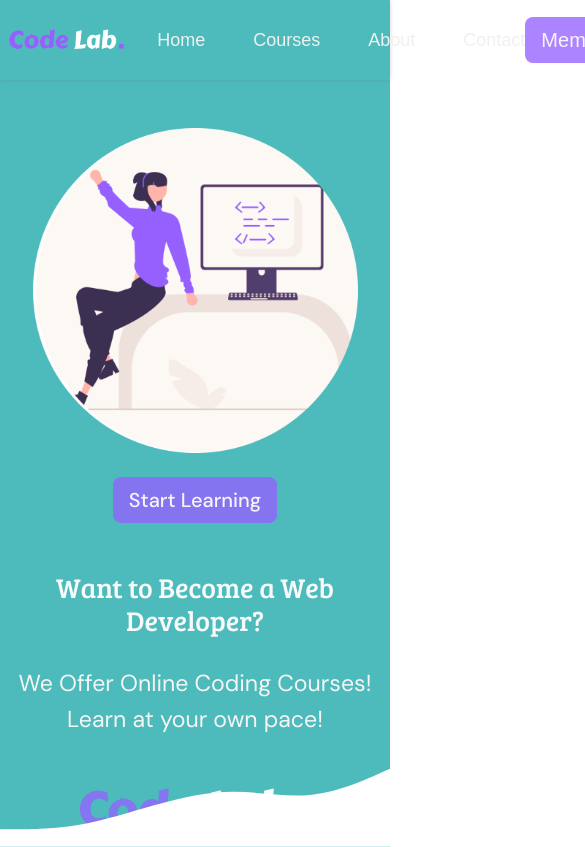
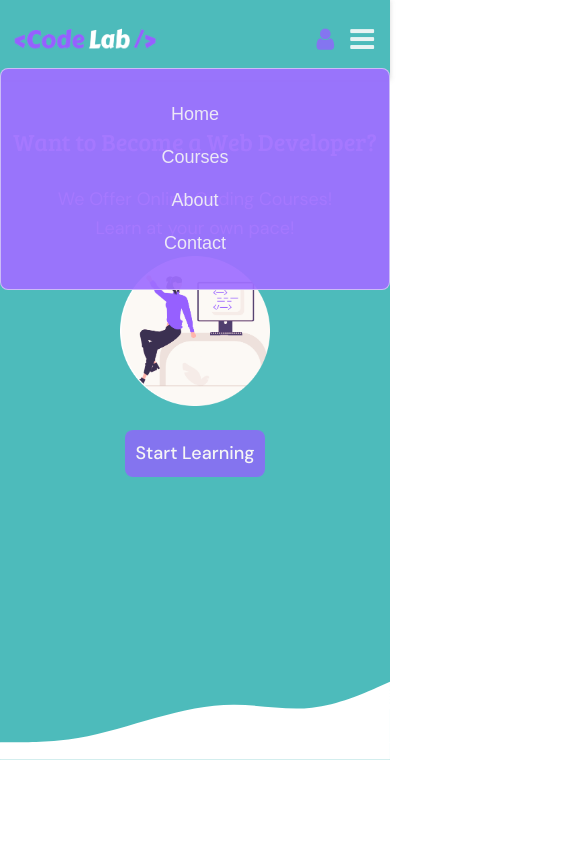
Before and after one commit to GITvoren/course-booking-react, a React (Create React App) app: page / in a window 390 px wide. Shown: the top 847 px of the page, 585 px wide, since content can reach past the window. Built offline with nearby package versions, Linux system fonts and the light colour scheme; a web font is replaced by a local one.

Commit message:
added some mobile responsiveness

```diff
--- a/public/index.html
+++ b/public/index.html
@@ -3,6 +3,8 @@
   <head>
     <meta charset="utf-8" />
     <meta name="viewport" content="width=device-width, initial-scale=1" />
+    <!-- Font awesome icons -->
+    <link rel="stylesheet" href="https://cdnjs.cloudflare.com/ajax/libs/font-awesome/4.7.0/css/font-awesome.min.css">
     <title>React App</title>
   </head>
   <body>
--- a/src/assets/css/banner.css
+++ b/src/assets/css/banner.css
@@ -55,3 +55,78 @@ svg{
      font-family: 'DM Sans', sans-serif;
      font-weight: 400;
 }
+
+@media(max-width:462px){
+     .brand-name{
+          display: none;
+     }
+
+     h1{
+          font-size: 24px;
+     }
+
+     h3{
+          font-size: 18px;
+     }
+
+     .banner-img{
+          height: 150px!important;
+          width: 150px!important;
+     }
+
+     .banner-btn{
+          padding: 10px;
+          font-size: 18px;
+     }
+}
+
+@media(max-width:991px){
+     .brand-name{
+          display: none;
+     }
+
+     .banner-img{
+          height: 200px;
+          width: 200px;
+     }
+
+     .nav-list{
+          flex-direction: column;
+          gap: 1rem!important;
+          position: absolute;
+          left: 0;
+          right: 0;
+          top: 85%;
+          text-align: center;
+          background-color: #9f6fffee!important;
+          width: 100%;
+          padding: 2rem;
+          color: rgba(245, 245, 245, 0.9);
+          border: 1px solid rgba(245, 245, 245, 0.562);
+          border-radius: 8px;
+
+     }
+
+     .member-btn{
+          display: none;
+     }
+
+     .fa-bars{
+          display: block!important;
+     }
+
+     .fa-user{
+          display: block!important;
+     }
+
+
+
+}
+
+.fa-bars{
+     display: none;
+}
+
+.fa-user{
+     display: none;
+}
--- a/src/assets/css/navbar.css
+++ b/src/assets/css/navbar.css
@@ -30,8 +30,8 @@ nav{
 }
 
 .img-fix{
-     height: 27px;
-     width: 125px;
+     height: 32px;
+     width: 150px;
 }
 
 .custom-bg2{
@@ -48,3 +48,11 @@ nav{
      background-color: rgba(245, 245, 245, 0.747)!important;
      color: #9560ffc5!important;
 }
+
+.fa-user{
+     color: #9560ffc5!important;
+}
+
+.fa-bars{
+     color: rgba(250, 250, 250, 0.9);
+}
--- a/src/components/AppNavbar.js
+++ b/src/components/AppNavbar.js
@@ -1,6 +1,7 @@
 import navbar from '../assets/css/navbar.css'
 import Button from 'react-bootstrap/Button';
 import brand from '../assets/images/brand.png'
+import { useRef } from 'react-router-dom'
 
 
 function AppNavbar() {
@@ -14,8 +15,10 @@ function AppNavbar() {
             <li>About</li>
             <li>Contact</li>
         </ul>
-        <div>
-          <Button variant="outline-light btn-lg" className="custom-bg3">Member</Button>{' '}
+        <div className="d-flex align-items-center justify-content-center gap-3">
+          <i className="fa fa-user h2 mb-0"></i>
+          <Button variant="outline-light btn-lg" className="custom-bg3 member-btn">Member</Button>{' '}
+          <i className="fa fa-bars h1 pe-2 mb-0"></i>
         </div>
       </nav>
   );
--- a/src/components/Banner.js
+++ b/src/components/Banner.js
@@ -13,9 +13,9 @@ function Banner(){
                     </path>
                </svg>
                <Container>
-                    <div className="d-flex flex-lg-row flex-column gap-5 justify-content-center mt-5 align-items-center">
+                    <div className="d-flex flex-lg-row flex-column-reverse gap-lg-5 gap-2 justify-content-center mt-5 align-items-center">
                          <div className="d-flex flex-column align-items-center gap-4">
-                              <img src={undraw} alt="bannerimg" className="img-fluid banner-img" />
+                              <img src={undraw} alt="bannerimg" className="img-fluid col-lg-9 col-xxl-10 col-md-8 banner-img" />
                               <Button variant="outline-light btn-lg" className="banner-btn">Start Learning</Button>{' '}
                          </div>
                          <div>
@@ -27,7 +27,7 @@ function Banner(){
 
 
                               </div>
-                              <h1 className="brand-name mt-5">Code <span className="text-light">Lab</span> <span>.</span></h1>
+                              <h1 className="brand-name mt-5">&lt;Code <span className="text-light">Lab </span>/&gt;</h1>
                          </div>
                     </div>
                </Container>
```
Also changed, not shown: src/assets/images/brand.png.
